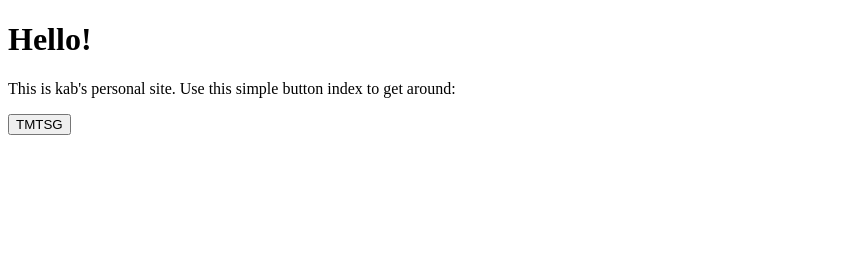
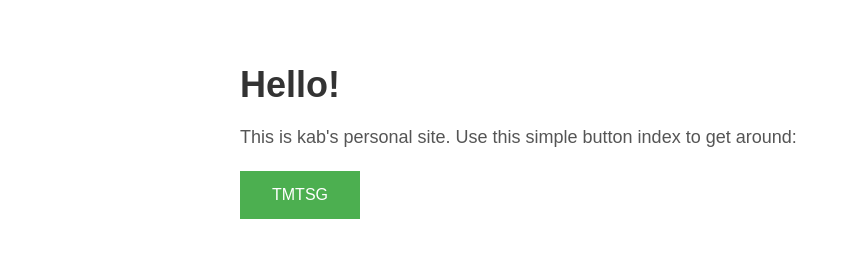
Before and after one commit to kab45/kab45.github.io, a plain HTML site: page index.html in a window 1280 px wide. Shown: the whole page, without its empty margins (0-851 px from the left). Drawn offline with Linux system fonts and the light colour scheme.

Commit message:
Update index.html

```diff
--- a/index.html
+++ b/index.html
@@ -1,13 +1,51 @@
 <!DOCTYPE html>
 <html>
   <head>
-    <title>Kab's Personal Site</title>
+    <title>Homepage</title>
+    <style>
+      body {
+        font-family: Arial, sans-serif;
+        margin: 0;
+        padding: 0;
+      }
+      .container {
+        max-width: 800px;
+        margin: 0 auto;
+        padding: 40px 0;
+      }
+      h1 {
+        color: #333;
+        font-size: 36px;
+        margin-bottom: 10px;
+      }
+      p {
+        color: #555;
+        font-size: 18px;
+        line-height: 1.5;
+        margin-bottom: 20px;
+      }
+      a {
+        text-decoration: none;
+      }
+      button {
+        background-color: #4CAF50; /* Green */
+        border: none;
+        color: white;
+        padding: 15px 32px;
+        text-align: center;
+        text-decoration: none;
+        display: inline-block;
+        font-size: 16px;
+      }
+    </style>
   </head>
   <body>
-    <h1>Hello!</h1>
-    <p>This is kab's personal site. Use this simple button index to get around:</p>
-    <a href="https://kab43.github.io/TMTSG">
-      <button>TMTSG</button>
-    </a>
+    <div class="container">
+      <h1>Hello!</h1>
+      <p>This is kab's personal site. Use this simple button index to get around:</p>
+      <a href="https://kab43.github.io/TMTSG">
+        <button>TMTSG</button>
+      </a>
+    </div>
   </body>
 </html>
```
